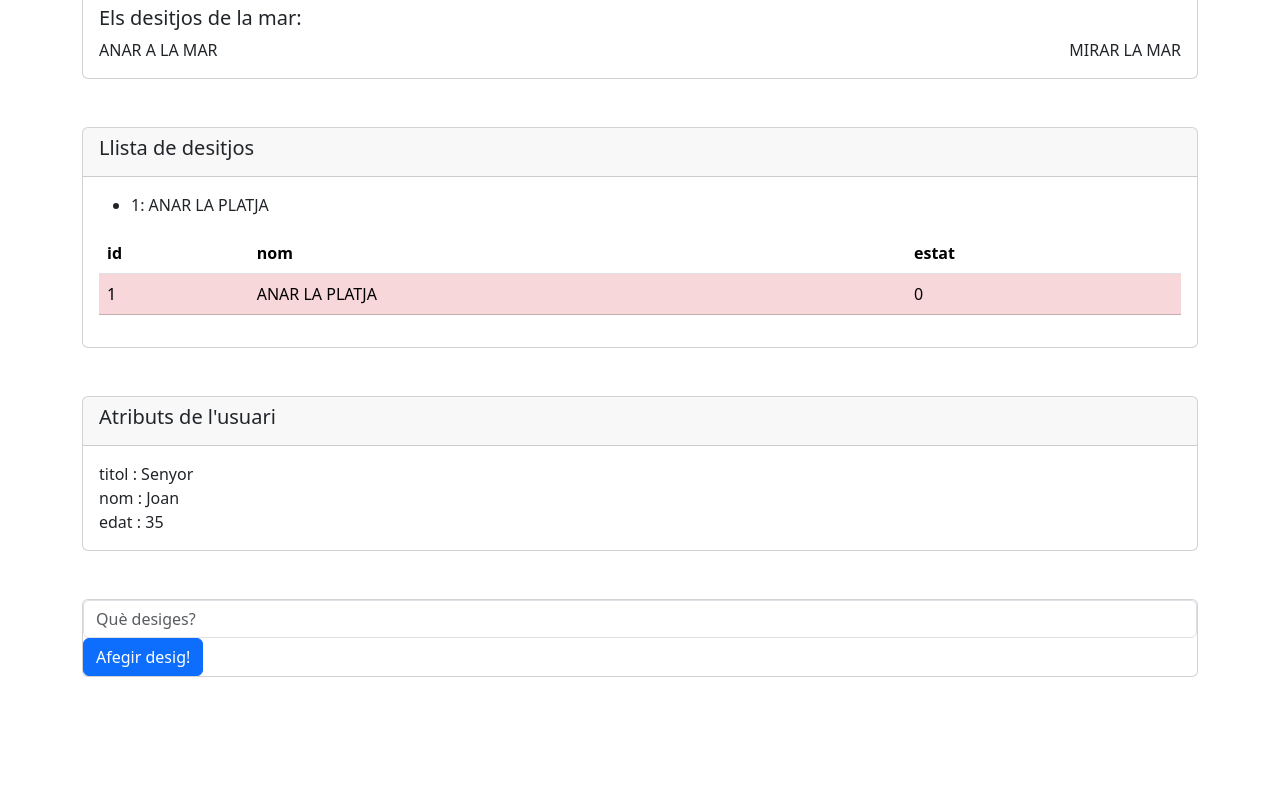
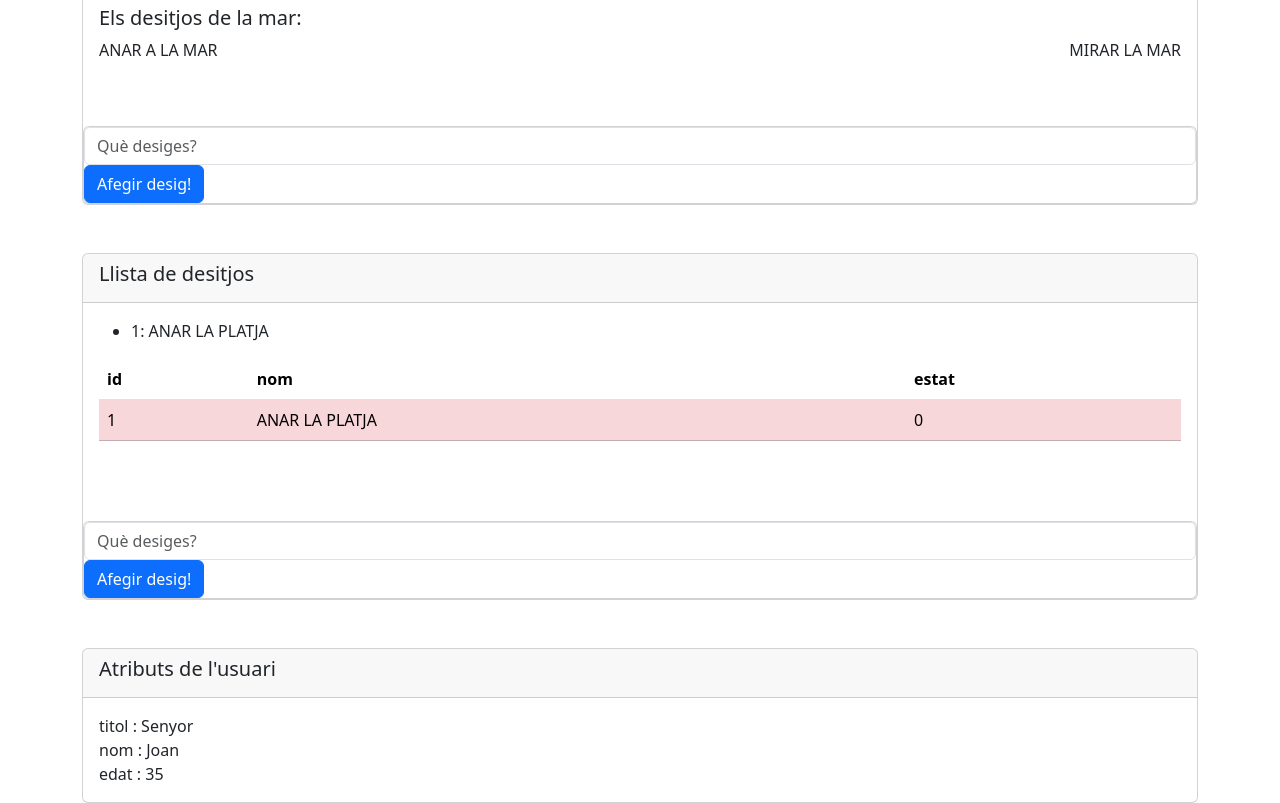
Before and after one commit to joancifo/imagina-vue-s2, a Vue app: page / in a window 1280 px wide. Shown: the part 820-1623 px from the top of the page. Before the commit the page ends 1497 px from the top, so only its background shows below. Built offline with nearby package versions, Linux system fonts and the light colour scheme.

Commit message:
feat: formulari a component

```diff
--- a/src/App.vue
+++ b/src/App.vue
@@ -55,32 +55,30 @@ onMounted(() => {
   console.log(container.value)
 
   llista.value.push({
-    id: 999,
+    id: Math.random() * 1000,
     nom: "la mar m'agrada",
     estat: ESTAT_ACTIU
   })
 
   llista.value.push({
-    id: 999,
+    id: Math.random() * 1000,
     nom: "la mar m'agrada",
     estat: ESTAT_ACTIU
   })
 
   llista.value.push({
-    id: 999,
+    id: Math.random() * 1000,
     nom: "la mar m'agrada",
     estat: ESTAT_ACTIU
   })
 })
 
-const nouDesig = ref<string>('')
-const afegirDesig = () => {
+const afegirDesig = (nom: string) => {
   llista.value.push({
-    id: -1,
-    nom: nouDesig.value,
+    id: Math.random() * 1000,
+    nom,
     estat: ESTAT_ACTIU
   })
-  nouDesig.value = ''
 }
 </script>
 
@@ -94,25 +92,16 @@ const afegirDesig = () => {
 
         <FormulariPerfil />
 
-        <LlistaDesitjos class="mt-5" :llista="desitjosDeLaMar" :esDeLaMar="true" />
+        <LlistaDesitjos
+          class="mt-5"
+          :llista="desitjosDeLaMar"
+          :esDeLaMar="true"
+          @nouDesig="afegirDesig"
+        />
 
-        <LlistaDesitjos class="mt-5" :llista="desitjosDeLaPlatja" />
+        <LlistaDesitjos class="mt-5" :llista="desitjosDeLaPlatja" @nouDesig="afegirDesig" />
 
         <LlistaAtributs class="mt-5" />
-
-        <div class="card mt-5">
-          <form @submit.prevent="afegirDesig">
-            <div>
-              <input
-                v-model="nouDesig"
-                type="text"
-                class="form-control"
-                placeholder="Què desiges?"
-              />
-            </div>
-            <button class="btn btn-primary" type="submit">Afegir desig!</button>
-          </form>
-        </div>
       </div>
     </div>
   </div>
--- a/src/components/desig/LlistaDesitjos.vue
+++ b/src/components/desig/LlistaDesitjos.vue
@@ -2,7 +2,7 @@ z
 <script setup lang="ts">
 import { ESTAT_ACTIU, ESTAT_ESTRELLA } from '@/constants'
 import type Desig from '@/interfaces/Desig'
-import { computed, defineProps, type Ref } from 'vue'
+import { computed, defineProps, ref, type Ref } from 'vue'
 
 // const props = defineProps(['llista', 'esDeLaMar'])
 const props: any = defineProps({
@@ -13,6 +13,8 @@ const props: any = defineProps({
     default: false
   }
 })
+
+const emit = defineEmits(['nouDesig'])
 
 // const props: any = defineProps<{
 //   llista: Desig[]
@@ -52,6 +54,12 @@ const classesDeLaFila = (index: number) => {
   }
 
   return 'table-info'
+}
+
+const nouDesig = ref<string>('')
+const afegirDesig = () => {
+  emit('nouDesig', nouDesig.value)
+  nouDesig.value = ''
 }
 </script>
 <template>
@@ -96,5 +104,13 @@ const classesDeLaFila = (index: number) => {
         </div>
       </div>
     </div>
+    <div class="card mt-5">
+      <form @submit.prevent="afegirDesig">
+        <div>
+          <input v-model="nouDesig" type="text" class="form-control" placeholder="Què desiges?" />
+        </div>
+        <button class="btn btn-primary" type="submit">Afegir desig!</button>
+      </form>
+    </div>
   </div>
 </template>
```
